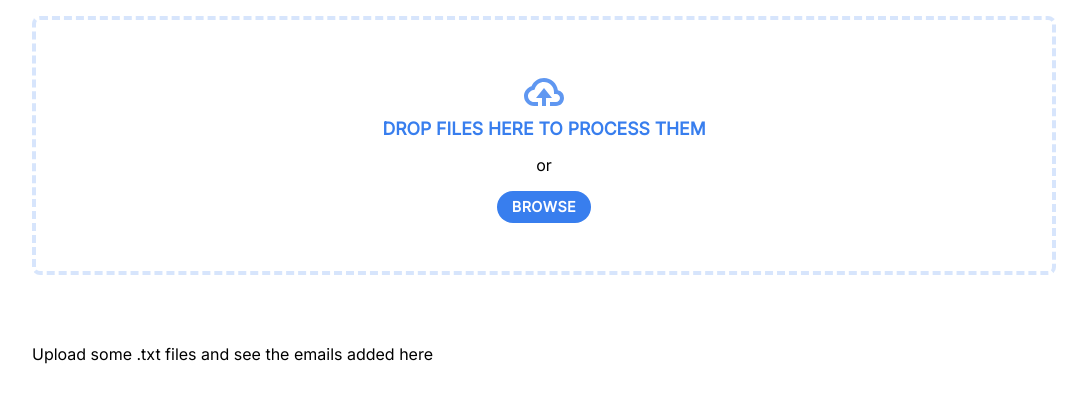
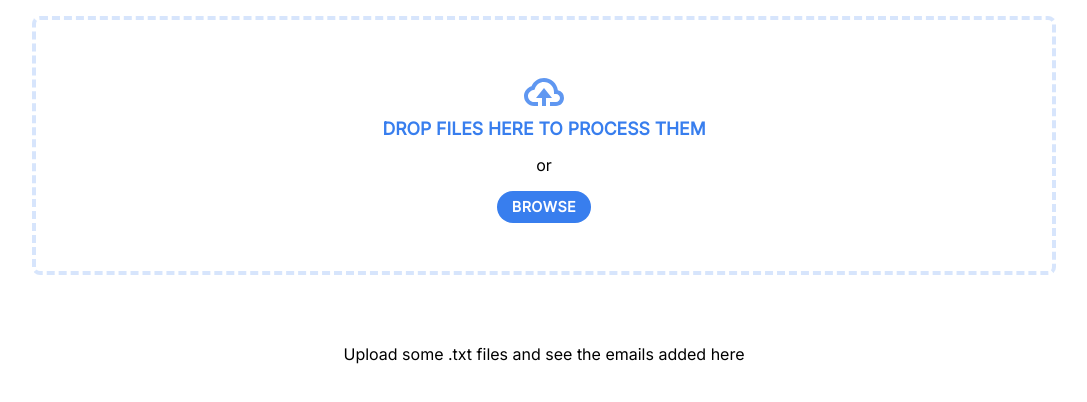
Before and after one commit to sashaikevich/toggl, a React (Create React App) app: page / in a window 1280 px wide. Shown: the top 402 px of the page, without its empty margins (96-1183 px from the left). Built offline with nearby package versions, Linux system fonts and the light colour scheme.

Commit message:
fix: notification

```diff
--- a/src/EmailsPreview/EmailPreview.style.tsx
+++ b/src/EmailsPreview/EmailPreview.style.tsx
@@ -18,6 +18,7 @@ export const StyledControlButton = styled.div<{ isSelected: boolean }>`
   &:hover {
     border-color: rgba(56, 126, 238, 0.2);
   }
+
   background-color: ${props =>
     props.isSelected ? "rgba(56, 126, 238, 0.2)" : "transparent"};
 `
@@ -35,7 +36,7 @@ export const StyledData = styled.section`
   }
 `
 
-export  const StyledFileTag = styled.div`
+export const StyledFileTag = styled.div`
   border: 1px solid #f1f1f1;
   display: inline-block;
   padding: 0.25em 0.5em;
@@ -56,7 +57,7 @@ interface EmailRowProps {
   hasFailed?: boolean
 }
 
-export  const StyledEmailRow = styled.div<EmailRowProps>`
+export const StyledEmailRow = styled.div<EmailRowProps>`
   margin: 0.25em 0;
   background-color: ${props =>
     props.isHighlighted ? "rgba(56, 126, 238, 0.1)" : "unset"};
@@ -86,5 +87,13 @@ export const StyledSend = styled.div`
     &:hover {
       opacity: 0.9;
     }
+    &:disabled {
+      cursor: unset;
+      opacity: 0.3;
+    }
   }
 `
+
+export const StyledInstructions = styled.h4`
+  text-align: center;
+`
--- a/src/EmailsPreview/EmailsPreview.tsx
+++ b/src/EmailsPreview/EmailsPreview.tsx
@@ -2,12 +2,14 @@ import { useEffect, useState } from "react"
 import { getDuplicateEmailsById, isEmpty } from "../utils/upload-helpers"
 import { BiSortAZ } from "react-icons/bi"
 import { TbCopyOff } from "react-icons/tb"
+import Loading from "../Loading/Loading"
 import type { EmailList, NormalizedEmail } from "../d"
 import {
   StyledControls,
   StyledControlButton,
   StyledData,
   StyledFileTag,
+  StyledInstructions,
   StyledEmailRow,
   StyledSend,
 } from "./EmailPreview.style"
@@ -134,9 +136,10 @@ const EmailPreview = ({
           })}
         </div>
       </StyledData>
-      {includedEmails.length > 0 && !isLoading && (
+      {includedEmails.length > 0 && (
         <StyledSend>
           <button
+            disabled={isLoading}
             onClick={() => {
               sendEmails(addressesArray)
             }}>
@@ -146,6 +149,10 @@ const EmailPreview = ({
         </StyledSend>
       )}
     </>
-  ) : <h4 className="notice">Upload some .txt files and see the emails added here</h4>
+  ) : (
+    <StyledInstructions className="instructions">
+      Upload some .txt files and see the emails added here
+    </StyledInstructions>
+  )
 }
 export default EmailPreview
--- a/src/Messge.tsx/Message.tsx
+++ b/src/Messge.tsx/Message.tsx
@@ -26,5 +26,8 @@ export default Message
 
 const StyledMsg = styled.div<{ variant: "success" | "failed" }>`
   text-align: center;
+  z-index: -1;
+  position: absolute;
+  inset: 1em 0 0 0;
   color: ${props => (props.variant === "success" ? "green" : "red")};
 `
```
Also changed, not shown: src/UploadPage/UploadPage.tsx (+2 -7 lines), public/emails-3.txt.
